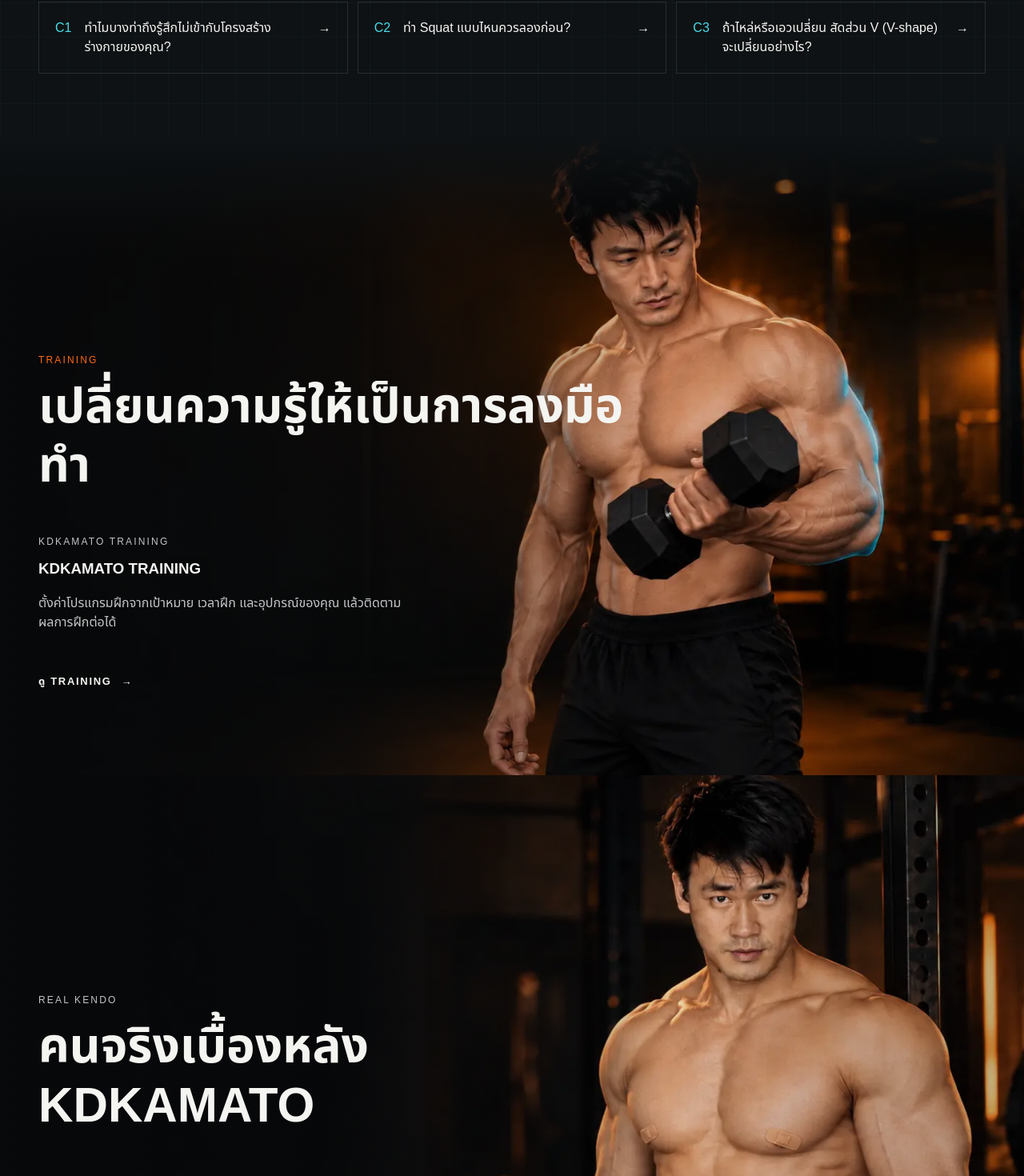
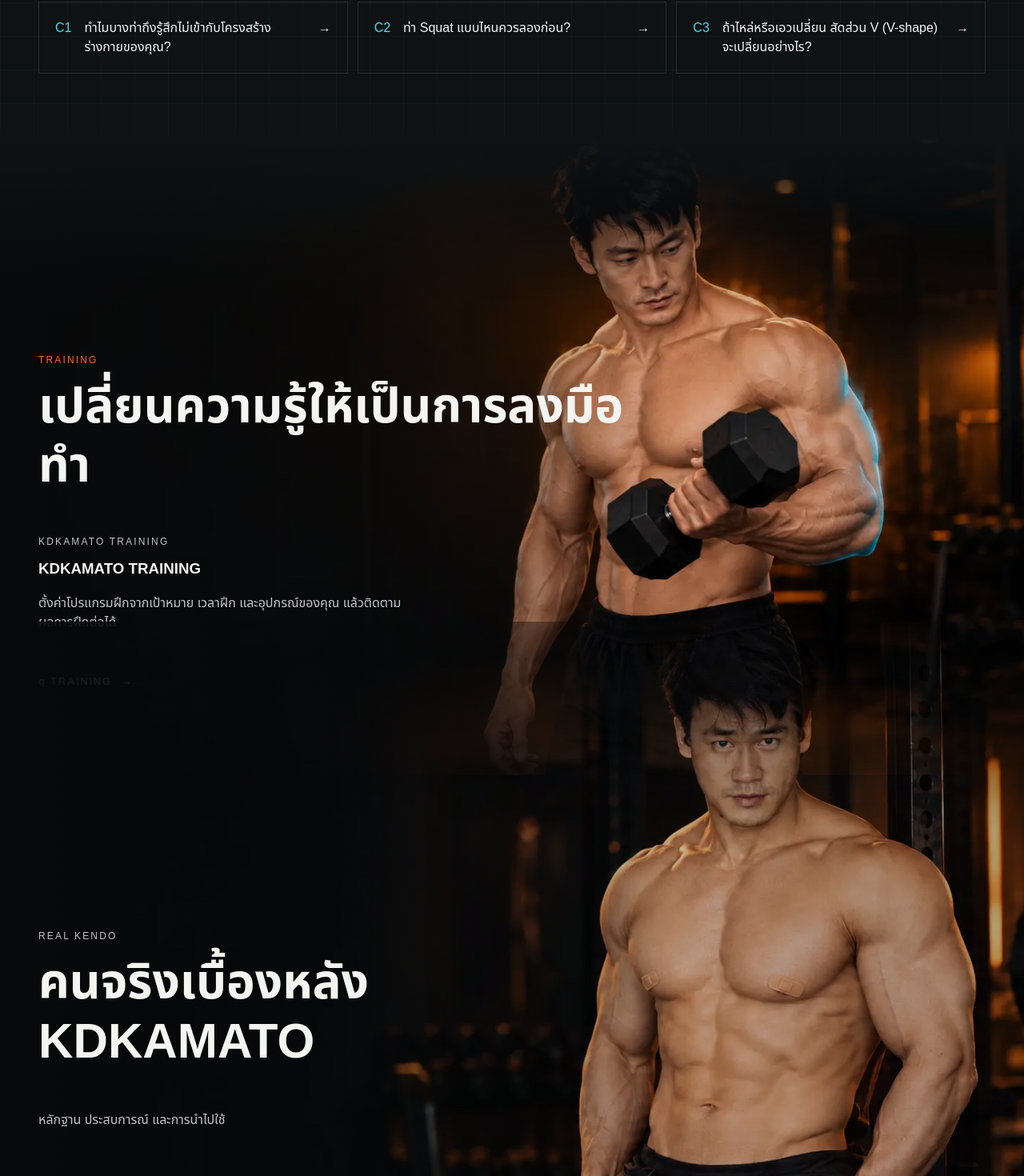
Before and after one commit to nutyfreshz/kdkamato, a Next.js app: page / in a window 1280 px wide. Shown: the part 7519-8989 px from the top of the page at 80% size. Built offline with nearby package versions, Linux system fonts and the light colour scheme; no server answers.

Commit message:
ui: redesign training to kendo cinematic handoff

```diff
--- a/app/cinematic-motion.css
+++ b/app/cinematic-motion.css
@@ -1,5 +1,6 @@
 /* KDKAMATO cinematic motion layer.
-   Restores motion without changing artwork, content, engine, auth, or data behavior. */
+   Motion is deliberately built from opacity + transform + composited gradients.
+   No artwork, content, engine, auth, or data behavior changes. */
 
 body.kdk-route-enter main{
   animation:kdk-route-enter .42s cubic-bezier(.22,.72,.2,1) both;
@@ -26,7 +27,7 @@ html.kdk-motion-ready [data-motion-reveal="true"][data-motion-visible="true"]{
   filter:none;
 }
 
-/* Give the opening sequence a deliberate dissolve instead of a hard image-to-image cut. */
+/* Opening sequence dissolve. */
 .hero::after{
   content:"";
   position:absolute;
@@ -38,9 +39,7 @@ html.kdk-motion-ready [data-motion-reveal="true"][data-motion-visible="true"]{
   pointer-events:none;
   background:linear-gradient(180deg,rgba(8,9,10,0),rgba(8,9,10,.34) 48%,#08090a 100%);
 }
-.descent{
-  isolation:isolate;
-}
+.descent{isolation:isolate}
 .descent::before{
   content:"";
   position:absolute;
@@ -53,9 +52,7 @@ html.kdk-motion-ready [data-motion-reveal="true"][data-motion-visible="true"]{
   background:linear-gradient(180deg,#08090a 0%,rgba(8,9,10,.54) 46%,rgba(8,9,10,0) 100%);
 }
 
-/* Soft section handoffs.
-   Adjacent sections now share the same edge color and blend gradually inside the next scene,
-   so scrolling never exposes a hard full-width band between content systems. */
+/* Content sections share edge colors so the page never exposes a hard section band. */
 .knowledge{
   background:
     radial-gradient(110% 58% at 78% 10%,rgba(72,220,232,.018),transparent 56%),
@@ -71,19 +68,67 @@ html.kdk-motion-ready [data-motion-reveal="true"][data-motion-visible="true"]{
   -webkit-mask-image:linear-gradient(180deg,transparent 0%,rgba(0,0,0,.16) 9%,rgba(0,0,0,.72) 23%,#000 36%,#000 100%);
   mask-image:linear-gradient(180deg,transparent 0%,rgba(0,0,0,.16) 9%,rgba(0,0,0,.72) 23%,#000 36%,#000 100%);
 }
+
+/* LAB -> TRAINING: the image enters from underneath the UI instead of appearing as a new rectangle. */
+.training{
+  --scene-out-dim:0;
+  --scene-out-copy:1;
+  z-index:1;
+  isolation:isolate;
+}
 .training::before{
   content:"";
   position:absolute;
   z-index:2;
-  top:0;
-  left:0;
-  right:0;
-  height:20svh;
+  inset:0 0 auto;
+  height:28svh;
   pointer-events:none;
-  background:linear-gradient(180deg,#0e1214 0%,rgba(14,18,20,.74) 24%,rgba(14,18,20,.18) 68%,transparent 100%);
+  background:linear-gradient(180deg,#0e1214 0%,rgba(14,18,20,.82) 18%,rgba(14,18,20,.28) 62%,transparent 100%);
+}
+.training::after{
+  content:"";
+  position:absolute;
+  z-index:2;
+  inset:0;
+  pointer-events:none;
+  background:#08090a;
+  opacity:var(--scene-out-dim,0);
+}
+.training-copy{
+  opacity:var(--scene-out-copy,1);
+  transition:opacity .08s linear;
 }
 
-/* Restore depth and slower cinematic blending inside the scroll-driven Descent sequence. */
+/* TRAINING -> REAL KENDO
+   These two full-screen photographs now behave as one stacked cinematic scene.
+   Kendo overlaps the final part of Training, is feather-masked at its leading edge,
+   then fades/lifts in while Training dims underneath. This removes the horizontal cut completely. */
+.kendo{
+  --scene-in-opacity:1;
+  --scene-in-y:0px;
+  z-index:3;
+  isolation:isolate;
+  margin-top:-24svh;
+  background:transparent;
+}
+.kendo-image{
+  opacity:var(--scene-in-opacity,1);
+  transform:translate3d(0,calc(var(--motion-y,0px) + var(--scene-in-y,0px)),0) scale(1.075);
+  -webkit-mask-image:linear-gradient(180deg,transparent 0%,rgba(0,0,0,.08) 6%,rgba(0,0,0,.34) 13%,rgba(0,0,0,.76) 23%,#000 34%,#000 100%);
+  mask-image:linear-gradient(180deg,transparent 0%,rgba(0,0,0,.08) 6%,rgba(0,0,0,.34) 13%,rgba(0,0,0,.76) 23%,#000 34%,#000 100%);
+  will-change:transform,opacity;
+}
+.kendo-shade{
+  z-index:1;
+  background:
+    linear-gradient(180deg,rgba(8,9,10,0) 0%,rgba(8,9,10,.05) 18%,rgba(8,9,10,.12) 32%,rgba(8,9,10,.08) 100%),
+    linear-gradient(90deg,rgba(8,9,10,.97) 0%,rgba(8,9,10,.72) 31%,rgba(8,9,10,.12) 66%,rgba(8,9,10,.22) 100%);
+}
+.kendo-copy{
+  padding-top:32svh;
+}
+
+/* Scroll-driven Descent sequence. */
 .descent-frame{
   transform:translate3d(0,10px,0) scale(1.075);
   filter:saturate(.92) brightness(.88);
@@ -116,7 +161,7 @@ html.kdk-motion-ready [data-motion-reveal="true"][data-motion-visible="true"]{
 }
 
 /* Scroll-linked depth for large visual sections. */
-.training-image,.kendo-image{
+.training-image{
   transform:translate3d(0,var(--motion-y,0px),0) scale(1.065);
   will-change:transform;
 }
@@ -125,7 +170,7 @@ html.kdk-motion-ready [data-motion-reveal="true"][data-motion-visible="true"]{
   will-change:transform;
 }
 
-/* Keep hover motion alive after the scroll reveal finishes. */
+/* Keep hover motion alive after reveal. */
 .manga-card .mini-cover,.tool-teasers a,.portal-links a,.article-grid article{
   transition:transform .28s cubic-bezier(.2,.7,.2,1),border-color .28s ease,color .28s ease,background .28s ease;
 }
@@ -154,7 +199,13 @@ html.kdk-motion-ready [data-motion-reveal="true"][data-motion-visible="true"]{
     -webkit-mask-image:linear-gradient(180deg,transparent 0%,rgba(0,0,0,.14) 8%,rgba(0,0,0,.7) 20%,#000 32%,#000 100%);
     mask-image:linear-gradient(180deg,transparent 0%,rgba(0,0,0,.14) 8%,rgba(0,0,0,.7) 20%,#000 32%,#000 100%);
   }
-  .training::before{height:16svh}
+  .training::before{height:20svh}
+  .kendo{margin-top:-16svh}
+  .kendo-image{
+    -webkit-mask-image:linear-gradient(180deg,transparent 0%,rgba(0,0,0,.16) 8%,rgba(0,0,0,.58) 18%,#000 30%,#000 100%);
+    mask-image:linear-gradient(180deg,transparent 0%,rgba(0,0,0,.16) 8%,rgba(0,0,0,.58) 18%,#000 30%,#000 100%);
+  }
+  .kendo-copy{padding-top:27svh}
 }
 
 @media(prefers-reduced-motion:reduce){
@@ -168,9 +219,12 @@ html.kdk-motion-ready [data-motion-reveal="true"][data-motion-visible="true"]{
   }
   .hero::after,.descent::before{display:none}
   .descent-frame,.descent-copy,.descent-progress span,
-  .training-image,.kendo-image,.knowledge-visual,.manga-cover.real-cover{
+  .training-image,.knowledge-visual,.manga-cover.real-cover{
     transition:none;
     transform:none;
     filter:none;
   }
+  .training::after{opacity:0}
+  .training-copy{opacity:1}
+  .kendo-image{opacity:1;transform:none}
 }
```
